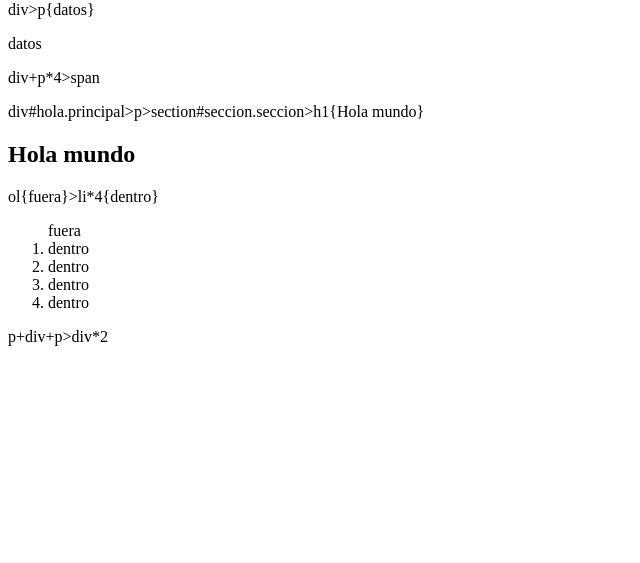
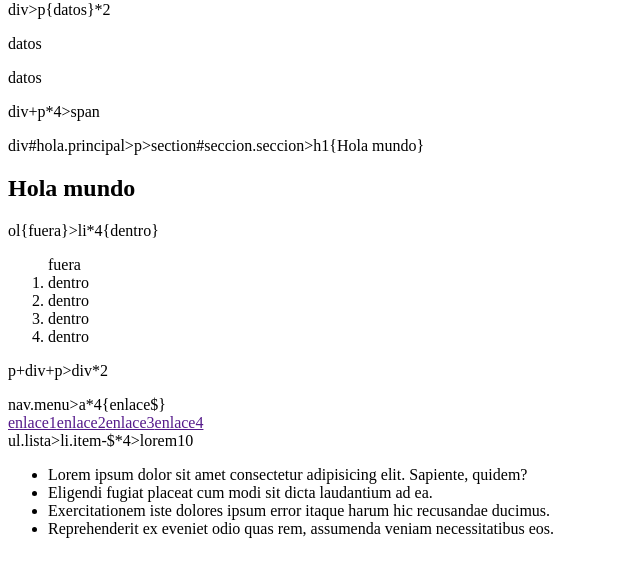
Before and after one commit to sabelassm/CD_UD02_Tarea1, a plain HTML site: page tareas/Ejercicios_nuevos/procesar.html in a window 1280 px wide. Shown: the part 237-800 px from the top of the page, without its empty margins (0-640 px from the left). Drawn offline with Linux system fonts and the light colour scheme.

Commit message:
finalizado procesar

```diff
--- a/tareas/Ejercicios_nuevos/procesar.html
+++ b/tareas/Ejercicios_nuevos/procesar.html
@@ -4,7 +4,7 @@
     <meta charset="UTF-8">
     <meta http-equiv="X-UA-Compatible" content="IE=edge">
     <meta name="viewport" content="width=device-width, initial-scale=1.0">
-    <title>Document</title>
+    <title>Emmet</title>
 </head>
 <body>
     ul>li*3
@@ -41,8 +41,9 @@
     h1.text-text-titulo{Hola mundo}
     <h1 class="text-text-titulo">Hola mundo</h1>
 
-    div>p{datos}
+    div>p{datos}*2
     <div>
+        <p>datos</p>
         <p>datos</p>
     </div>
 
@@ -78,5 +79,15 @@
         <div></div>
     </p>
 
+    nav.menu>a*4{enlace$}
+    <nav class="menu"><a href="">enlace1</a><a href="">enlace2</a><a href="">enlace3</a><a href="">enlace4</a></nav>
+
+    ul.lista>li.item-$*4>lorem10
+    <ul class="lista">
+        <li class="item-1">Lorem ipsum dolor sit amet consectetur adipisicing elit. Sapiente, quidem?</li>
+        <li class="item-2">Eligendi fugiat placeat cum modi sit dicta laudantium ad ea.</li>
+        <li class="item-3">Exercitationem iste dolores ipsum error itaque harum hic recusandae ducimus.</li>
+        <li class="item-4">Reprehenderit ex eveniet odio quas rem, assumenda veniam necessitatibus eos.</li>
+    </ul>
 </body>
 </html>
```
